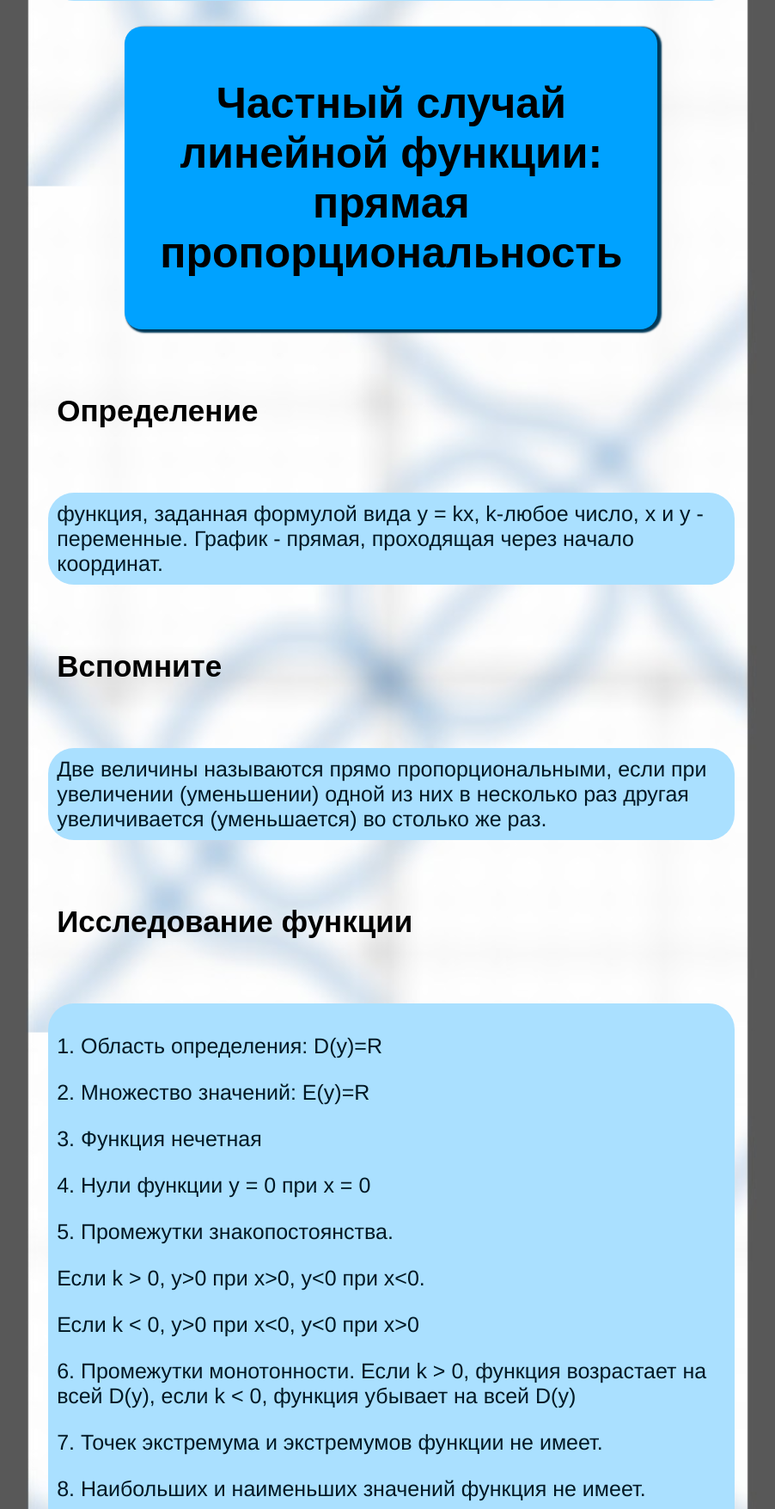
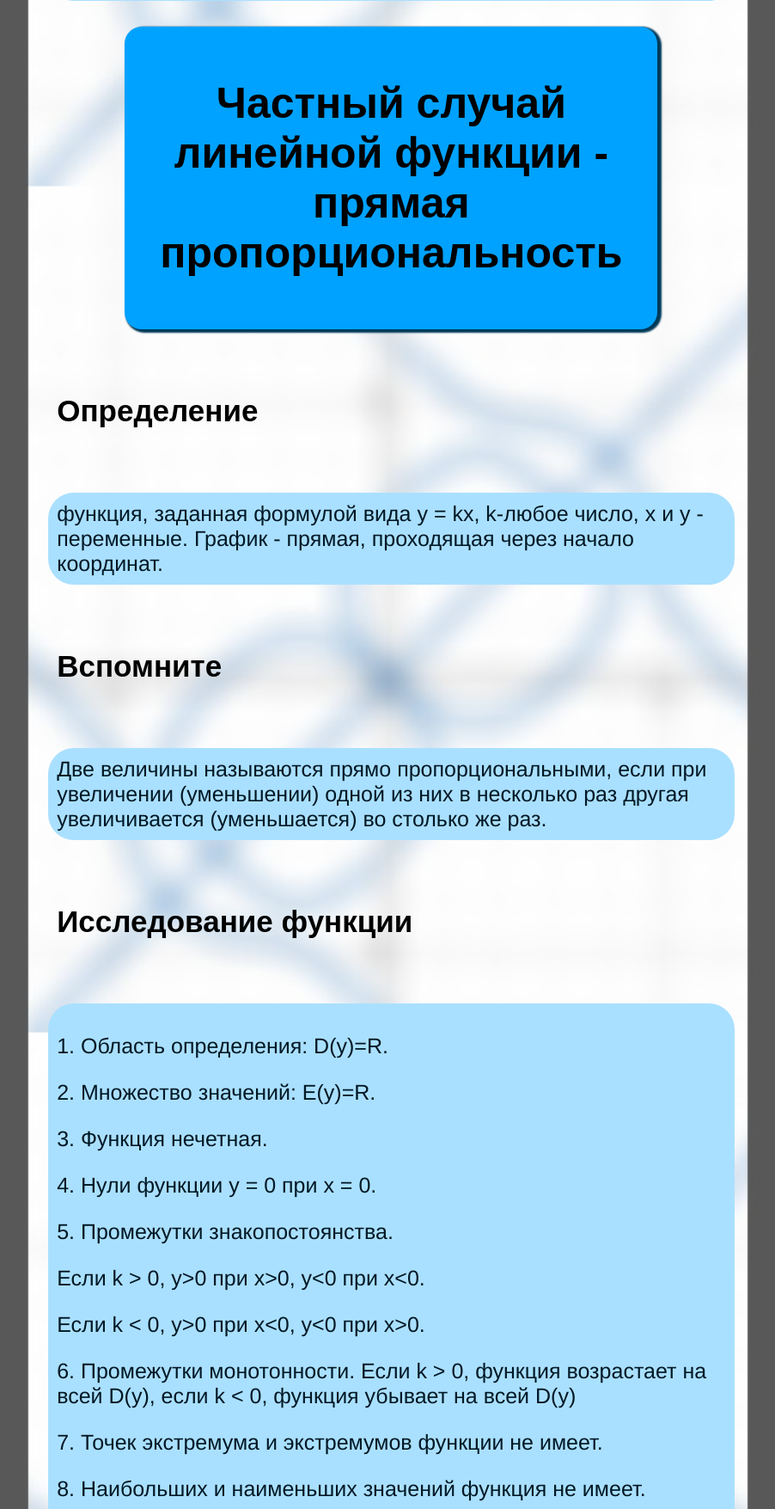
Before and after one commit to ivkinivan/functions, a Flask app: page /line_func in a window 1280 px wide. Shown: the part 1752-3507 px from the top of the page at 86% size, without its empty margins (187-1089 px from the left). Run offline with Flask 3, Linux system fonts and the light colour scheme.

Commit message:
точки и запятые ебаные бля

```diff
--- a/templates/line_func.html
+++ b/templates/line_func.html
@@ -39,11 +39,11 @@
         <p> 5. Промежутки знакопостоянства. Если k < 0, функция положительна при x < -b/k и отрицательна при x > -b/k.</p>
         <p>6. Промежутки монотонности. Если k < 0, функция убывает на всей D(y) </p>
         <p>7.  Точек экстремума и экстремумов функции не имеет.</p>
-        <p>8. Наибольших и наименьших значений нет</p>
+        <p>8. Наибольших и наименьших значений функция не имеет.</p>
         <img src="static\img\line_funk.png">
     </div>
     </div>
-    <div class="z1"><p>Частный случай линейной функции: прямая пропорциональность</p></div>
+    <div class="z1"><p>Частный случай линейной функции - прямая пропорциональность</p></div>
         <article id="whois">
             <div class="z2"><p>Определение</p></div>
         <div class=" minf">
@@ -57,13 +57,13 @@
     <article id="gallery"></article>
         <div class="z2"><p>Исследование функции</p></div>
         <div class=" minf">
-        <p>1. Область определения: D(y)=R</p>
-        <p>2. Множество значений: E(y)=R</p>
-        <p> 3. Функция нечетная</p>
-        <p>4. Нули функции у = 0 при x = 0</p>
+        <p>1. Область определения: D(y)=R.</p>
+        <p>2. Множество значений: E(y)=R.</p>
+        <p> 3. Функция нечетная.</p>
+        <p>4. Нули функции у = 0 при x = 0.</p>
         <p> 5. Промежутки знакопостоянства.</p>
             <p>Если k > 0, y>0 при х>0, y<0 при х<0.</p>
-            <p> Если k < 0, y>0 при х<0, y<0 при х>0</p>
+            <p> Если k < 0, y>0 при х<0, y<0 при х>0.</p>
         <p>6. Промежутки монотонности. Если k > 0, функция возрастает на всей D(y), если k < 0, функция убывает на всей D(y)</p>
         <p>7.  Точек экстремума и экстремумов функции не имеет.</p>
         <p>8. Наибольших и наименьших значений функция не имеет.</p>
```
